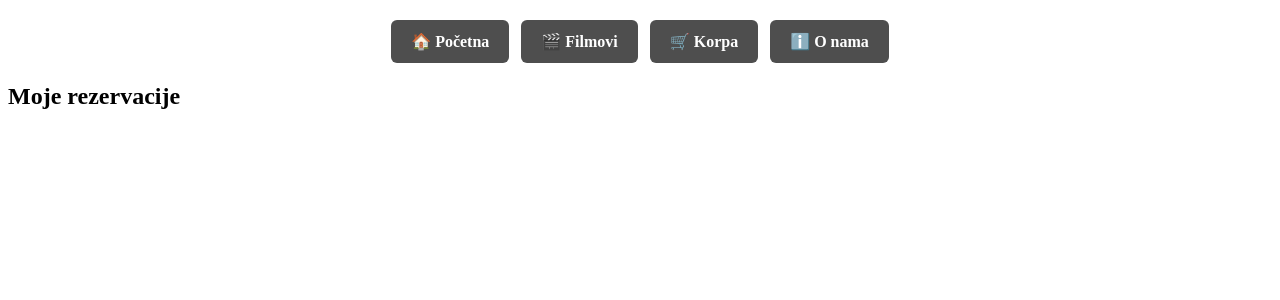
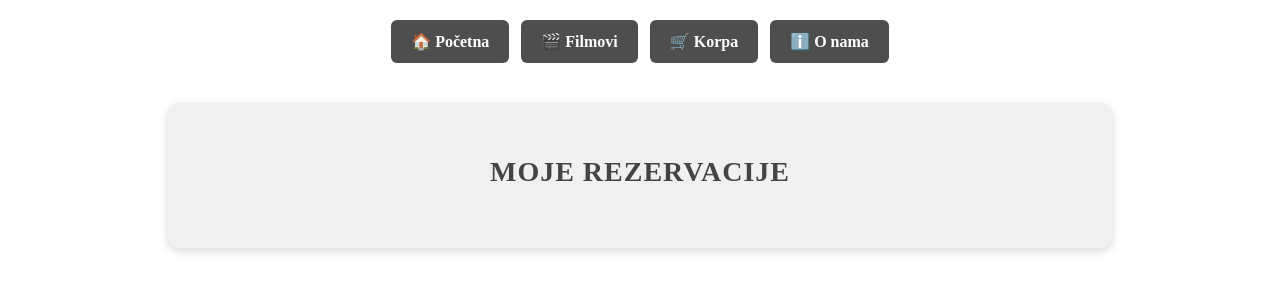
Before and after one commit to KemneProgramer/interfejsjul2, an Angular app: page /profil in a window 1280 px wide. Shown: the top 300 px of the page. Built offline with nearby package versions, Linux system fonts and the light colour scheme.

Commit message:
promenih dugme

```diff
--- a/src/app/komponente/lista-filmova/lista-filmova.html
+++ b/src/app/komponente/lista-filmova/lista-filmova.html
@@ -51,7 +51,7 @@
           </ul>
         </div>
 
-        <button (click)="rezervisiFilm(film)">Test</button>
+        <button (click)="rezervisiFilm(film)">Rezervisi kartu</button>
       </div>
     </div>
   </div>
--- a/src/app/stranice/profil/profil.html
+++ b/src/app/stranice/profil/profil.html
@@ -16,7 +16,7 @@
         <p>Datum projekcije: {{ rezervacija.projekcije[0]?.datum | date:'dd.MM.yyyy' }}</p>
         <p>Vreme projekcije: {{ rezervacija.projekcije[0]?.vreme }}</p>
         <p>Sala: {{ rezervacija.sala }}</p>
-        <p>Cena: {{ rezervacija.cena | currency:'EUR':'symbol':'1.2-2' }}</p>
+        <p>Cena: {{ rezervacija.cena | currency:'RSD':'symbol':'1.2-2' }}</p>
 
         <button (click)="removeRezervacija(i)">Ukloni rezervaciju</button>
       </div>
--- a/src/app/stranice/profil/profil.scss
+++ b/src/app/stranice/profil/profil.scss
@@ -26,3 +26,75 @@
     cursor: pointer;
   }
 }
+body {
+  background-color: #9a9a9a;
+  font-family: 'Segoe UI', sans-serif;
+  margin: 0;
+  padding: 0;
+}
+
+.lista-rezervacija {
+  max-width: 70%;
+  margin: 40px auto;
+  padding: 30px;
+  background-color: #f0f0f0;
+  border-radius: 12px;
+  box-shadow: 0 3px 10px rgba(0,0,0,0.15);
+  color: #333;
+}
+
+.lista-rezervacija h2 {
+  text-align: center;
+  font-size: 28px;
+  margin-bottom: 30px;
+  color: #444;
+  text-transform: uppercase;
+  letter-spacing: 1px;
+}
+
+.rezervacije-container {
+  display: flex;
+  flex-direction: column;
+  gap: 20px;
+}
+
+.rezervacija {
+  background-color: #ffffff;
+  padding: 20px;
+  border-radius: 10px;
+  border-left: 6px solid #4e4e4e;
+  box-shadow: 0 2px 6px rgba(0,0,0,0.1);
+  transition: transform 0.2s ease;
+}
+
+.rezervacija:hover {
+  transform: scale(1.01);
+}
+
+.rezervacija h3 {
+  margin-top: 0;
+  font-size: 22px;
+  color: #222;
+}
+
+.rezervacija p {
+  margin: 6px 0;
+  font-size: 15px;
+  color: #555;
+}
+
+.rezervacija button {
+  margin-top: 15px;
+  padding: 8px 16px;
+  background-color: #c62828;
+  color: white;
+  border: none;
+  border-radius: 6px;
+  font-weight: bold;
+  cursor: pointer;
+  transition: background-color 0.3s ease;
+}
+
+.rezervacija button:hover {
+  background-color: #8e0000;
+}
```
